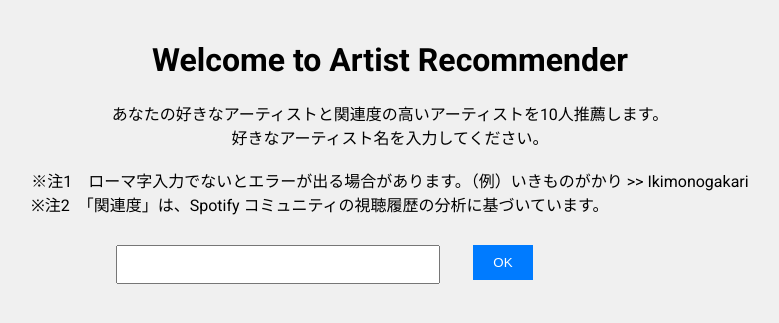
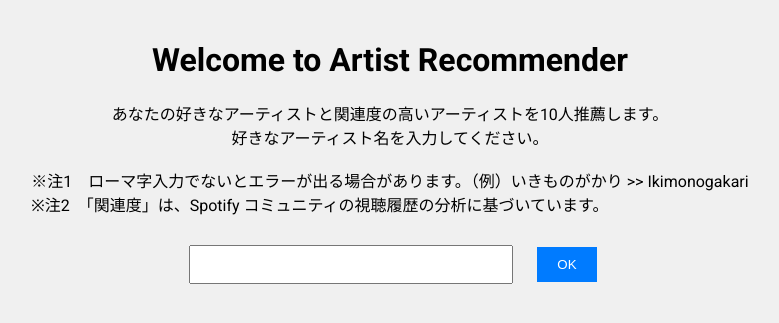
Before and after one commit to k-suna/ArtistsRecommender, a Flask app: page / in a window 1280 px wide. Shown: the top 323 px of the page, without its empty margins (250-1029 px from the left). Run offline with Flask 3, Linux system fonts and the light colour scheme.

Commit message:
入力ボックスとOKボタンの位置を右にずらしました．

```diff
--- a/static/style.css
+++ b/static/style.css
@@ -16,13 +16,13 @@ body {
     text-align: center;
 }
 
-h1 {
+/* h1 {
     text-align: center;
 }
 
 form {
     text-align: center;
-}
+} */
 
 .note {
     text-align: left;
@@ -33,6 +33,7 @@ input[type="text"] {
     width: 300px;
     padding: 10px;
     margin-top: 10px;
+    margin-right: -200px;
 }
 
 input[type="submit"] {
@@ -41,9 +42,8 @@ input[type="submit"] {
     color: white;
     border: none;
     cursor: pointer;
-    display: inline-block;
     margin-top: 10px;
-    margin-left: -350px;
+    margin-left: -100px;
 }
 
 input[type="submit"]:hover {
@@ -51,12 +51,13 @@ input[type="submit"]:hover {
 }
 
 .input-wrapper {
-    float: left;
-    width: 72%; /* ボタンよりも左側の幅 */
+    display: inline-block;
+    width: 50%; /*ボタンよりも左側の幅*/
+    margin-right: 50px;
 }
 
 .button-wrapper {
-    float: right;
+    display: inline-block;
     width: 28%; /* ボタンの幅 */
 }
 
```
Also changed, not shown: 1 other file.
